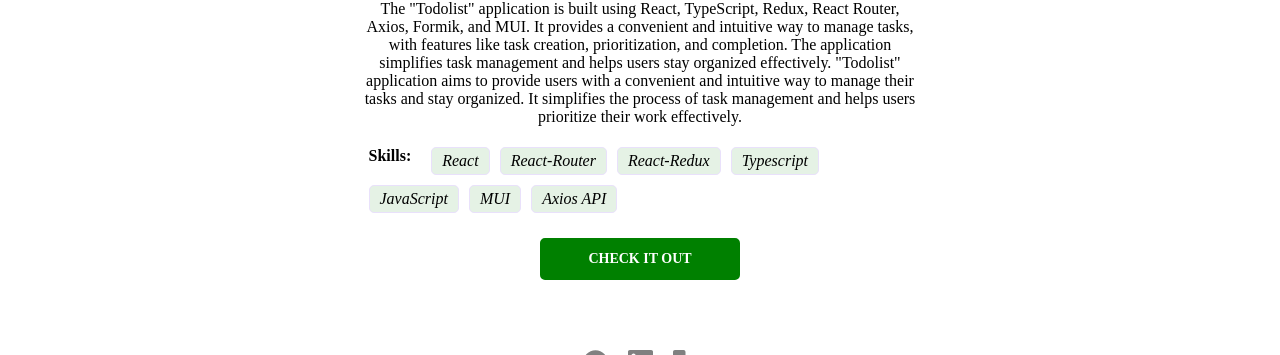
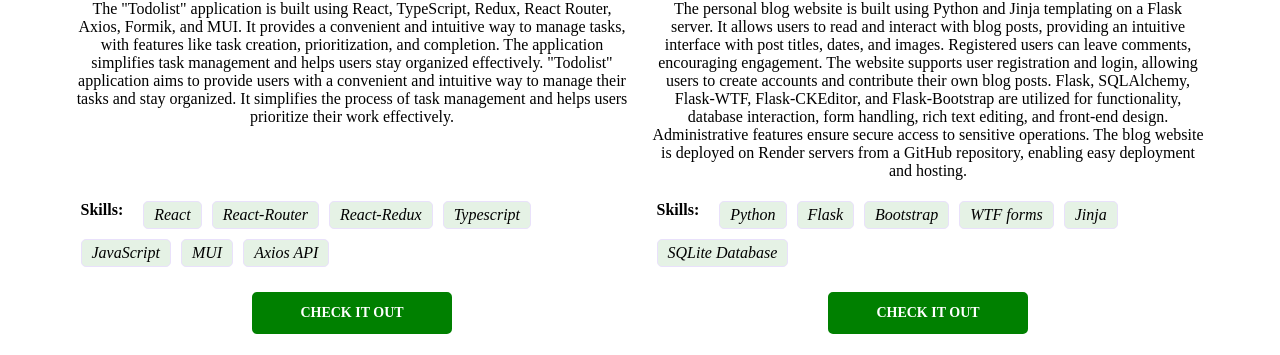
Before and after one commit to Alonasa/aportfolio, a plain HTML site: page index.html in a window 1280 px wide. Shown: the part 2756-3111 px from the top of the page. Drawn offline with Linux system fonts and the light colour scheme.

Commit message:
added new project

```diff
--- a/index.html
+++ b/index.html
@@ -45,9 +45,9 @@
 		  </svg>
 		</a></li>
 	  </ul>
-<!--	  <button class="button button__green about-me__offer">Offer a-->
-<!--		job-->
-<!--	  </button>-->
+	  <!--	  <button class="button button__green about-me__offer">Offer a-->
+	  <!--		job-->
+	  <!--	  </button>-->
 	</section>
   </div>
 </header>
@@ -179,7 +179,8 @@
 		</li>
 		<li class="portfolio__project">
 		  <div>
-			<img class="portfolio__project-img" src="static/img/virus.png" alt="Mini game on JS">
+			<img class="portfolio__project-img" src="static/img/virus.png"
+				 alt="Mini game on JS">
 			<p class="portfolio__project-description">
 			  Mini-game with a simple interactive experience. In the mini-game,
 			  players can control the
@@ -206,7 +207,8 @@
 		</li>
 		<li class="portfolio__project">
 		  <div>
-			<img class="portfolio__project-img" src="static/img/react.png" alt="Todolist react application"
+			<img class="portfolio__project-img" src="static/img/react.png"
+				 alt="Todolist react application"
 			>
 			<p class="portfolio__project-description">
 			  The "Todolist" application is built using React, TypeScript,
@@ -238,6 +240,44 @@
 			</div>
 			<a class="portfolio__project-link button button__green"
 			   href="https://alonasa.github.io/ATrelloAlternative/">Check it
+			  out</a>
+		  </div>
+		</li>
+		<li class="portfolio__project">
+		  <div>
+			<img class="portfolio__project-img" src="static/img/blog.png"
+				 alt="Blog project on Python"
+			>
+			<p class="portfolio__project-description">
+			  The personal blog website is built using Python and Jinja
+			  templating on a Flask server. It allows users to read and interact
+			  with blog posts, providing an intuitive interface with post
+			  titles, dates, and images. Registered users can leave comments,
+			  encouraging engagement. The website supports user registration and
+			  login, allowing users to create accounts and contribute their own
+			  blog posts. Flask, SQLAlchemy, Flask-WTF, Flask-CKEditor, and
+			  Flask-Bootstrap are utilized for functionality, database
+			  interaction, form handling, rich text editing, and front-end
+			  design. Administrative features ensure secure access to sensitive
+			  operations. The blog website is deployed on Render servers from a
+			  GitHub repository, enabling easy deployment and hosting.
+			</p>
+		  </div>
+		  <div>
+			<div class="portfolio__project-skills">
+			  <h4>Skills:</h4>
+			  <a class="portfolio__project-skill" href="#python">Python</a>
+			  <a class="portfolio__project-skill" href="#flask">Flask</a>
+			  <a class="portfolio__project-skill"
+				 href="#bootstrap">Bootstrap</a>
+			  <a class="portfolio__project-skill"
+				 href="#wtf">WTF forms</a>
+			  <a class="portfolio__project-skill" href="#jinja">Jinja</a>
+			  <a class="portfolio__project-skill" href="#databases">SQLite
+				Database</a>
+			</div>
+			<a class="portfolio__project-link button button__green"
+			   href="https://blog-zz7t.onrender.com/">Check it
 			  out</a>
 		  </div>
 		</li>
```
Also changed, not shown: static/img/blog.png (added), 1 other file.
